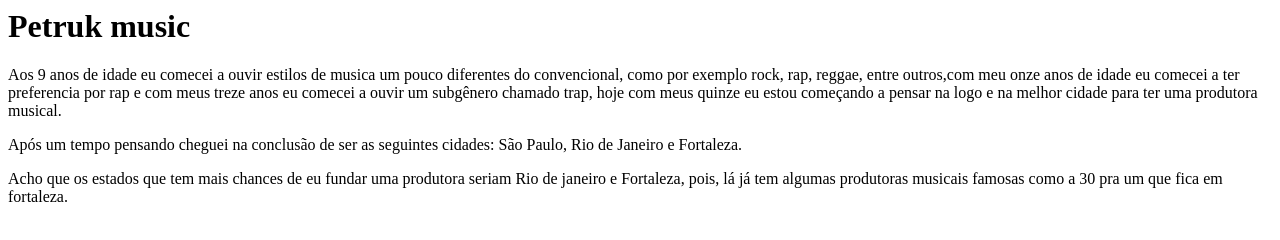
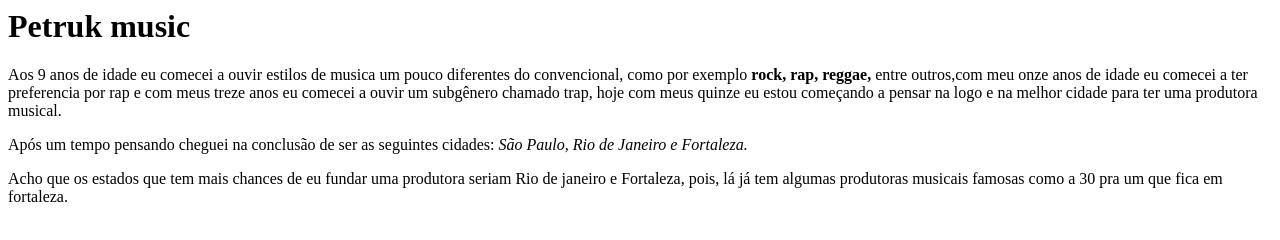
Before and after one commit to gustavodefreitas123/gusta, a plain HTML site: page index.html in a window 1280 px wide. Drawn offline with Linux system fonts and the light colour scheme.

Commit message:
Update index.html

```diff
--- a/index.html
+++ b/index.html
@@ -1,12 +1,12 @@
 <h1>Petruk music</h1>
 
 <p>Aos 9 anos de idade eu comecei a ouvir estilos de musica um pouco diferentes do
-convencional, como por exemplo rock, rap, reggae, entre outros,com meu onze anos
+  convencional, como por exemplo<strong> rock, rap, reggae,</strong> entre outros,com meu onze anos
 de idade eu comecei a ter preferencia por rap e com meus treze anos eu comecei
 a ouvir um subgênero chamado trap, hoje com meus quinze  eu estou começando a
   pensar na logo e na melhor cidade para ter uma produtora musical.</p>
  <p> Após um tempo pensando cheguei na conclusão de ser as seguintes cidades:
-   São Paulo, Rio de Janeiro e Fortaleza.</p>
+   <em> São Paulo, Rio de Janeiro e Fortaleza.</em></p>
  <p> Acho que os estados que tem mais chances de eu fundar uma produtora seriam
 Rio de janeiro e Fortaleza, pois, lá já tem algumas produtoras musicais
    famosas como a 30 pra um que fica em fortaleza.</p>
```
